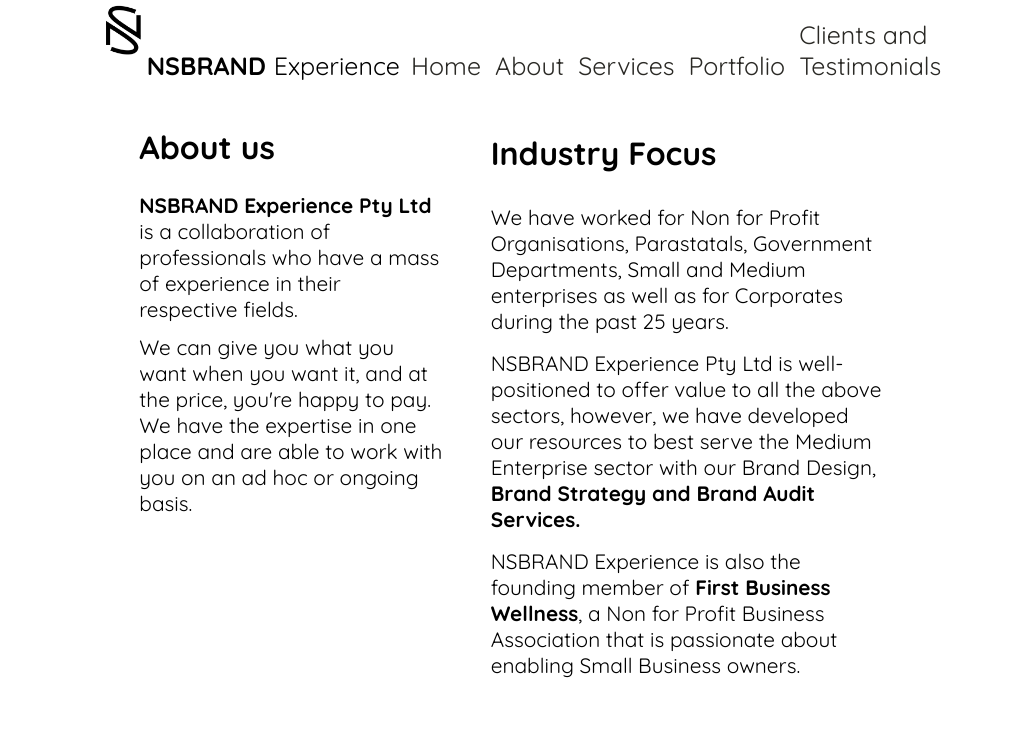
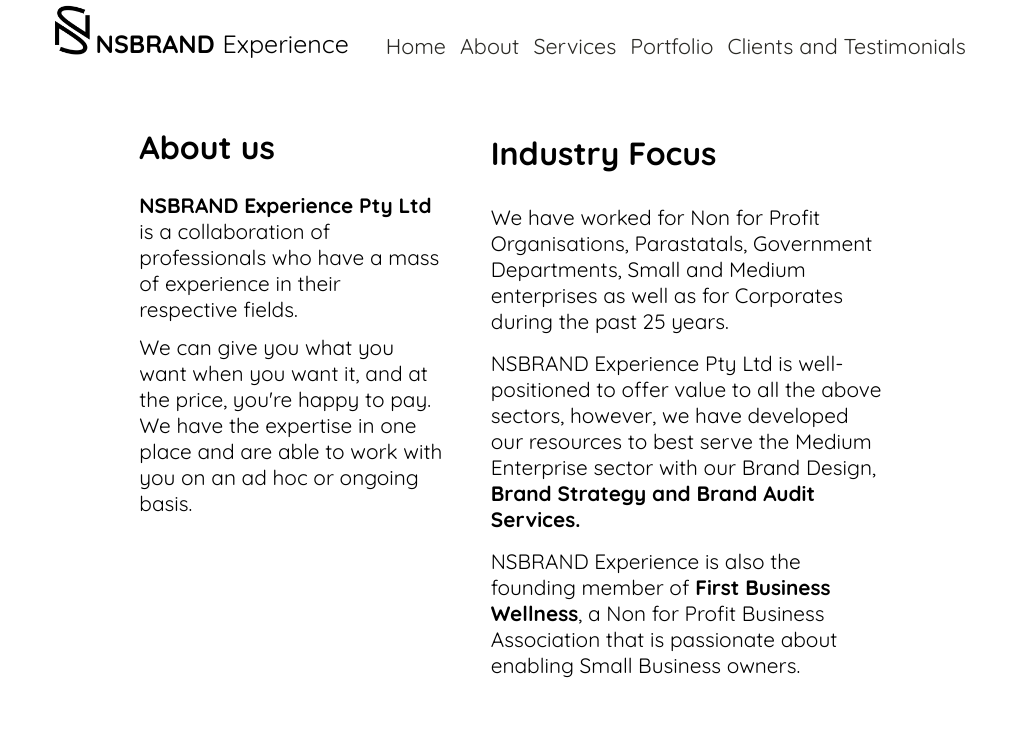
Before and after one commit to bee46137/NS-Brand-Experience-Website, a plain HTML site: page pages/about.html in a window 1024 px wide. Shown: the top 730 px of the page. Drawn offline with Linux system fonts and the light colour scheme.

Commit message:
responsive up to 1000px so far

```diff
--- a/pages/about.html
+++ b/pages/about.html
@@ -7,6 +7,7 @@
     <title>NS Brand Experience</title>
 
     <link rel="stylesheet" href="../style.css">
+    <link rel="stylesheet" href="../responsive.css">
     <link href="https://fonts.googleapis.com/css2?family=Open+Sans:ital,wght@0,300;0,400;0,500;0,600;0,700;0,800;1,300;1,400;1,500;1,600;1,700;1,800&family=Quicksand:wght@300;400;500;600;700&family=Roboto:ital,wght@0,100;0,300;0,400;0,500;0,700;0,900;1,100;1,300;1,400;1,500;1,700;1,900&display=swap" rel="stylesheet">
 
 </head>
--- /dev/null
+++ b/responsive.css
@@ -0,0 +1,11 @@
+@media (max-width: 1270px) and (min-width: 1000px){
+
+    header {
+        padding: 0.5% 5%;
+    }
+
+    header nav a {
+        font-size: 21.5px;
+    }
+
+}
```
Also changed, not shown: index.html (+2 -1 lines), pages/clients-and-testimonials.html (+1 -0 lines), pages/portfolio.html (+1 -0 lines), pages/services.html (+1 -0 lines), pages/social-responsibility.html (+1 -0 lines).
